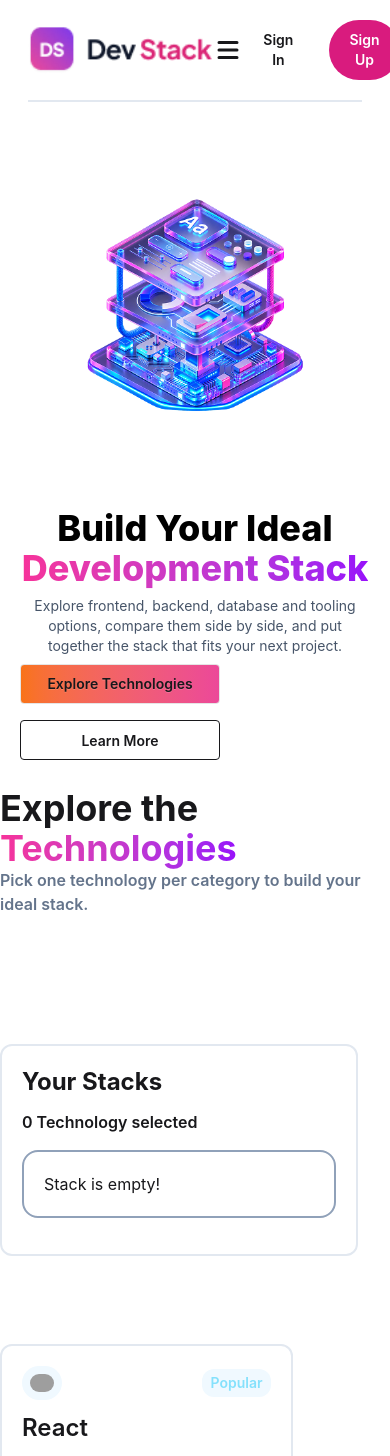
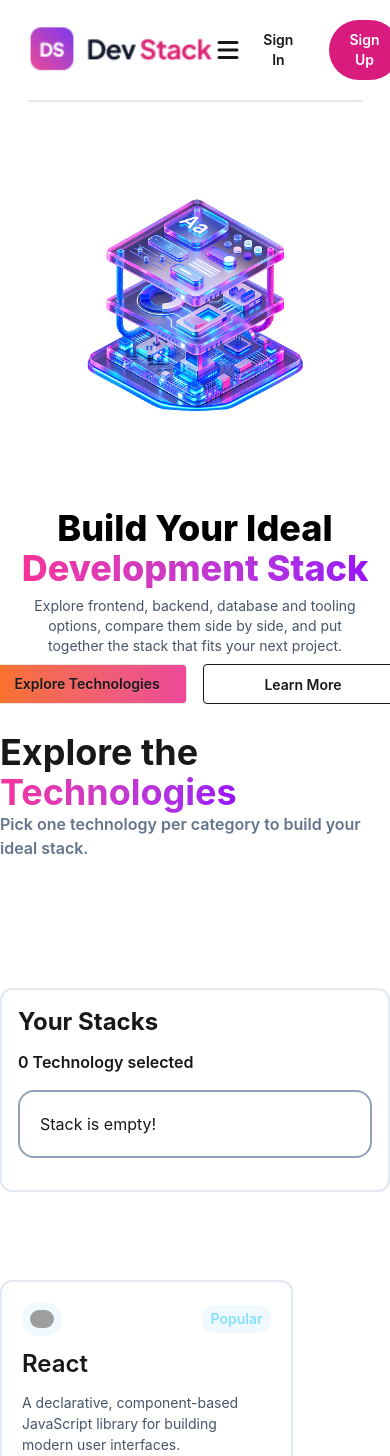
Before and after one commit to Maha-bub/DevStack-A5, a React (Vite) app: page / in a window 390 px wide. Shown: the top 1456 px of the page. Built offline with nearby package versions, Linux system fonts and the light colour scheme; grey boxes are pictures that could not be loaded.

Commit message:
your stack section updated

```diff
--- a/src/Components/DevStacks/DevStacks.tsx
+++ b/src/Components/DevStacks/DevStacks.tsx
@@ -61,7 +61,7 @@ const DevStacks = ({ stackData }: datastacksProps) => {
                         })
                     }
                 </div>
-                <div className="w-11/12 sm:mx-auto md:w-3/12 border-2 mt-16 p-5 border-slate-200 rounded-xl space-y-3">
+                <div className="w-full sm:w-11/12 mx-auto md:w-3/12 border-2 mt-16 p-4 sm:p-5 border-slate-200 rounded-xl space-y-3">
                     <h2 className="text-2xl font-bold ">Your Stacks</h2>
                     <p className="text-[16px] font-semibold">{selectedCards.length} Technology selected</p>
                     {
@@ -74,7 +74,7 @@ const DevStacks = ({ stackData }: datastacksProps) => {
                                             <>
 
 
-                                                <div className="flex gap-4 my-4 border-2 justify-between mx-auto  border-slate-200 rounded-xl px-4 py-2">
+                                                <div className="flex flex-col sm:flex-row gap-4 sm:gap-5 my-4 border-2 justify-between mx-auto  border-slate-200 rounded-xl px-4 sm:py-2 py-3">
                                                     <div className="flex gap-4">
                                                         <img className={`w-[30px] rounded-xl `} src={card.icon} alt="" />
                                                         <div className="space-y-1">
--- a/src/Components/Hero.tsx
+++ b/src/Components/Hero.tsx
@@ -10,7 +10,7 @@ const Hero = () => {
                 <p className='md:mb-6 text-sm text-[#475569]'>
                     Explore frontend, backend, database and tooling options, compare them side by side, and put together the stack that fits your next project.
                 </p>
-                <div className='flex flex-col sm:flex-row gap-4 justify-center md:justify-start'>
+                <div className='flex sm:flex-row gap-4 justify-center md:justify-start'>
                     <button className="btn btn-soft w-50 bg-gradient-to-r from-[#F97316] to-[#EC4899] text-sm sm:w-auto px-5">Explore Technologies</button>
                     <button className="btn btn-outline w-50 sm:w-auto px-5 ">Learn More</button>
                 </div>
```
